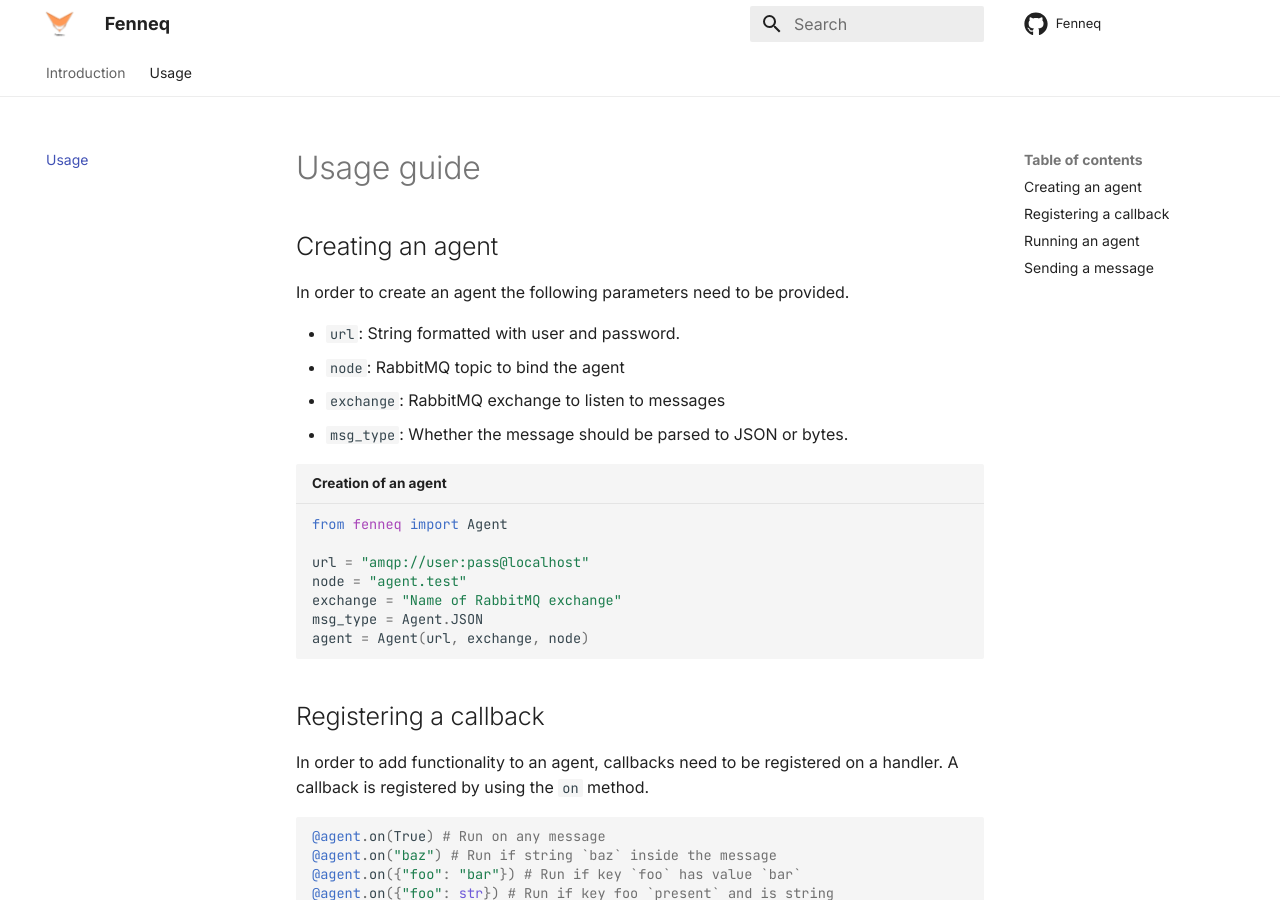
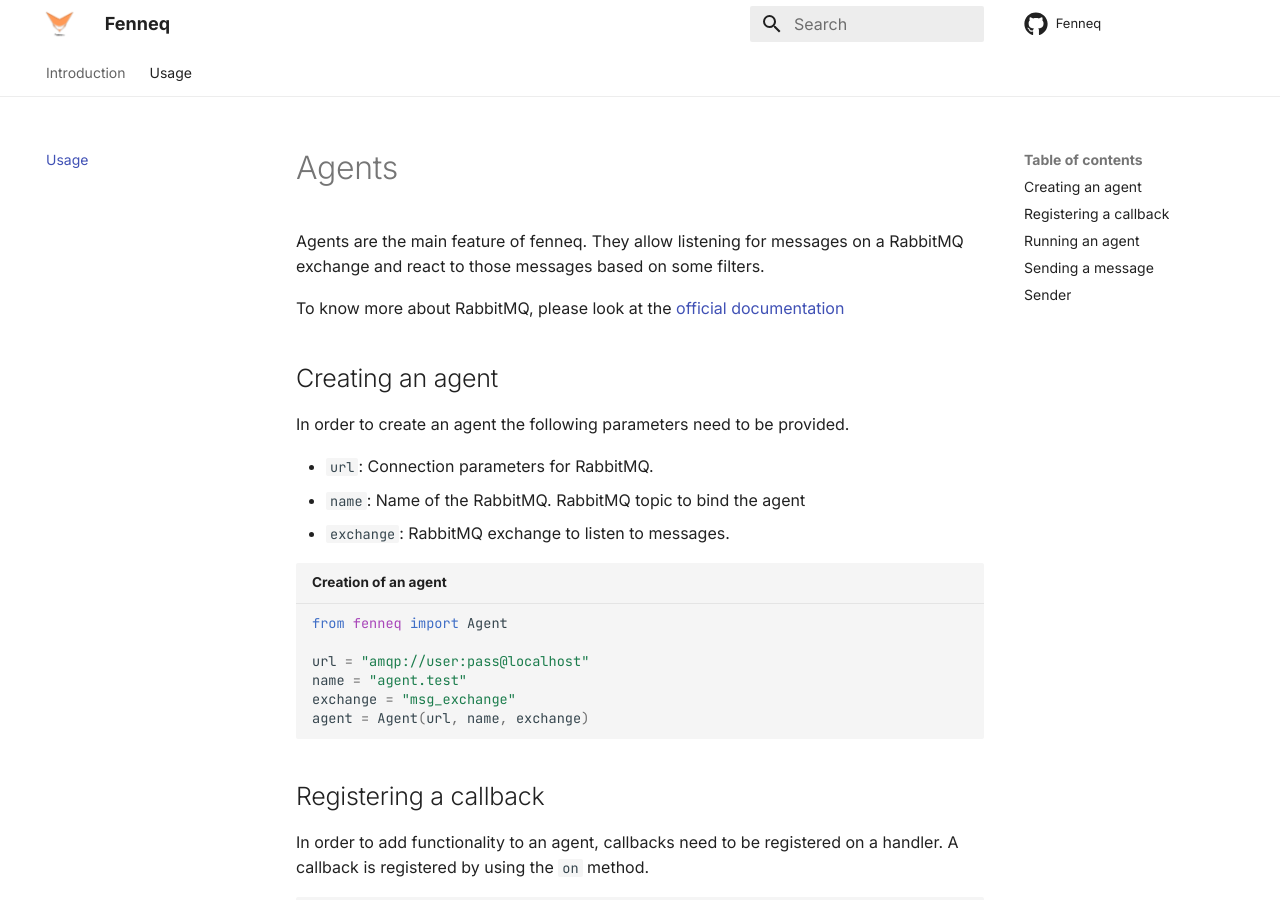
Before and after one commit to servinagrero/fenneq, an MkDocs documentation site: the page built from docs/usage.md, in a window 1280 px wide and 900 px high. Built offline with MkDocs 1.6.1 and Material for MkDocs 9.7.7, drawn with Linux system fonts in a browser that asks for light colours; comment, search, counter and statistics services are not loaded; some of the changed text lies outside the part shown.

Commit message:
docs: update docs

````diff
--- a/docs/usage.md
+++ b/docs/usage.md
@@ -1,23 +1,25 @@
-# Usage guide
+# Agents
+
+Agents are the main feature of fenneq. They allow listening for messages on a RabbitMQ exchange and react to those messages based on some filters.
+
+To know more about RabbitMQ, please look at the [official documentation]()
 
 ## Creating an agent
 
 In order to create an agent the following parameters need to be provided.
 
-- `url`: String formatted with user and password.
-- `node`: RabbitMQ topic to bind the agent
-- `exchange`: RabbitMQ exchange to listen to messages
-- `msg_type`: Whether the message should be parsed to JSON or bytes.
+- `url`: Connection parameters for RabbitMQ.
+- `name`: Name of the RabbitMQ. RabbitMQ topic to bind the agent
+- `exchange`: RabbitMQ exchange to listen to messages.
 
 
 ```{.py3 title="Creation of an agent"}
 from fenneq import Agent
 
 url = "amqp://user:pass@localhost"
-node = "agent.test"
-exchange = "Name of RabbitMQ exchange"
-msg_type = Agent.JSON
-agent = Agent(url, exchange, node)
+name = "agent.test"
+exchange = "msg_exchange"
+agent = Agent(url, name, exchange)
 ```
 
 ## Registering a callback
@@ -73,3 +75,24 @@
 msg = {"msg": "Hello world!"}
 agent.send(msg)
 ```
+
+## Sender
+
+A sender agent is used just to send messages. A Sender agent requires the url to connect to RabbitMQ. The ``name`` and ``exchange`` argumens are optional as they can be provided later in the ``send()`` method.
+
+```{.py3 title="Creating a Sender"}
+from fenneq import Agent, Sender
+
+agent = Sender(url)
+msg = {"msg": "Hello world!"}
+agent.send(msg, to="other.agent", at="exchange")
+```
+
+When calling ``send()`` if either name or exchange are not defined, a *ValueError is raised.
+
+```{.py3}
+agent = Sender(url, exchange="exchange")
+msg = {"msg": "Hello world!"}
+agent.send(msg, at="exchange")
+# ValueError is Raised as the name is not provided
+```
````
